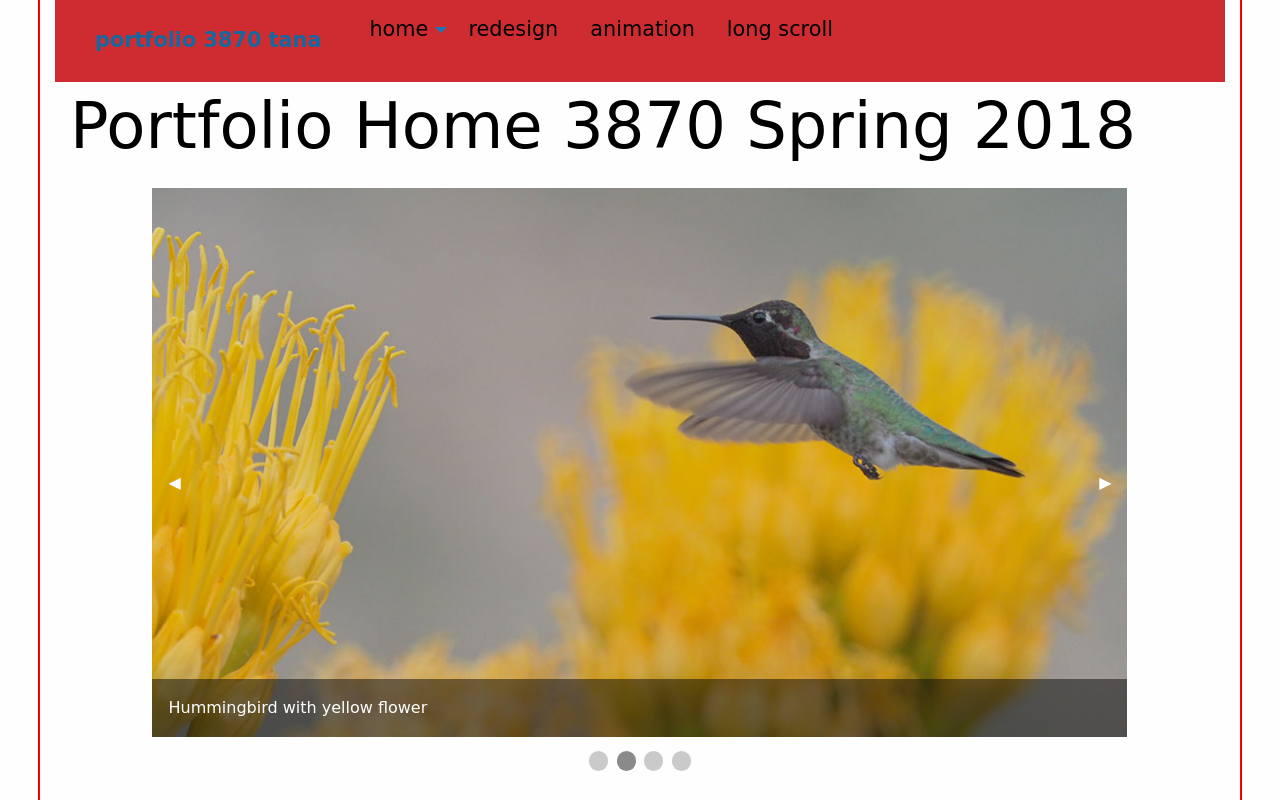
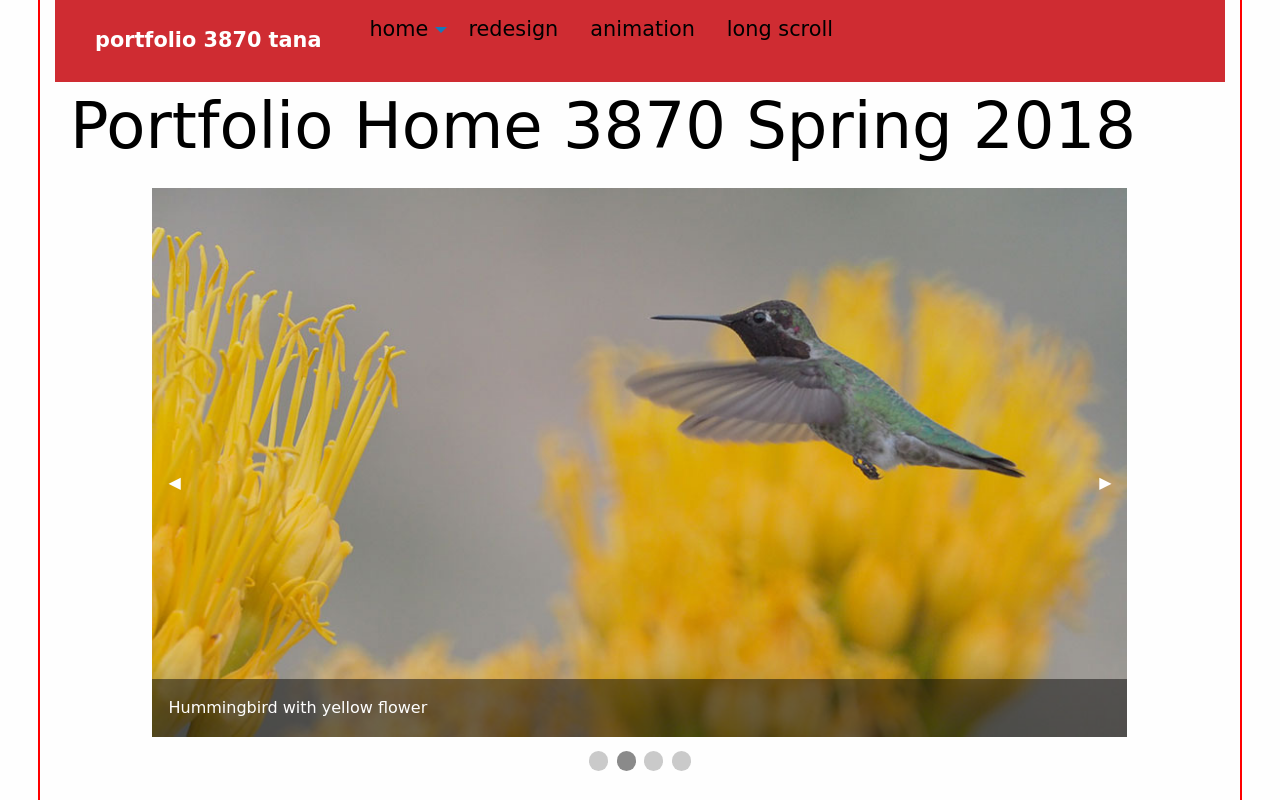
Before and after one commit to tanushkalake/tanushkalake.github.io, a plain HTML site: page index.html in a window 1280 px wide. In both pictures the pointer is over the link "portfolio 3870 tana". Shown: the top 800 px of the page. Drawn offline with Linux system fonts and the light colour scheme; a web font is replaced by a local one.

Commit message:
change nav hover state from blue to white

```diff
--- a/zurb/css/app.css
+++ b/zurb/css/app.css
@@ -38,3 +38,6 @@ h1, .h1 {
 li.menu-text {
   font-size: 1.5rem;
 }
+a:hover, a:focus {
+  color: rgb(255, 255, 255);
+}
```
